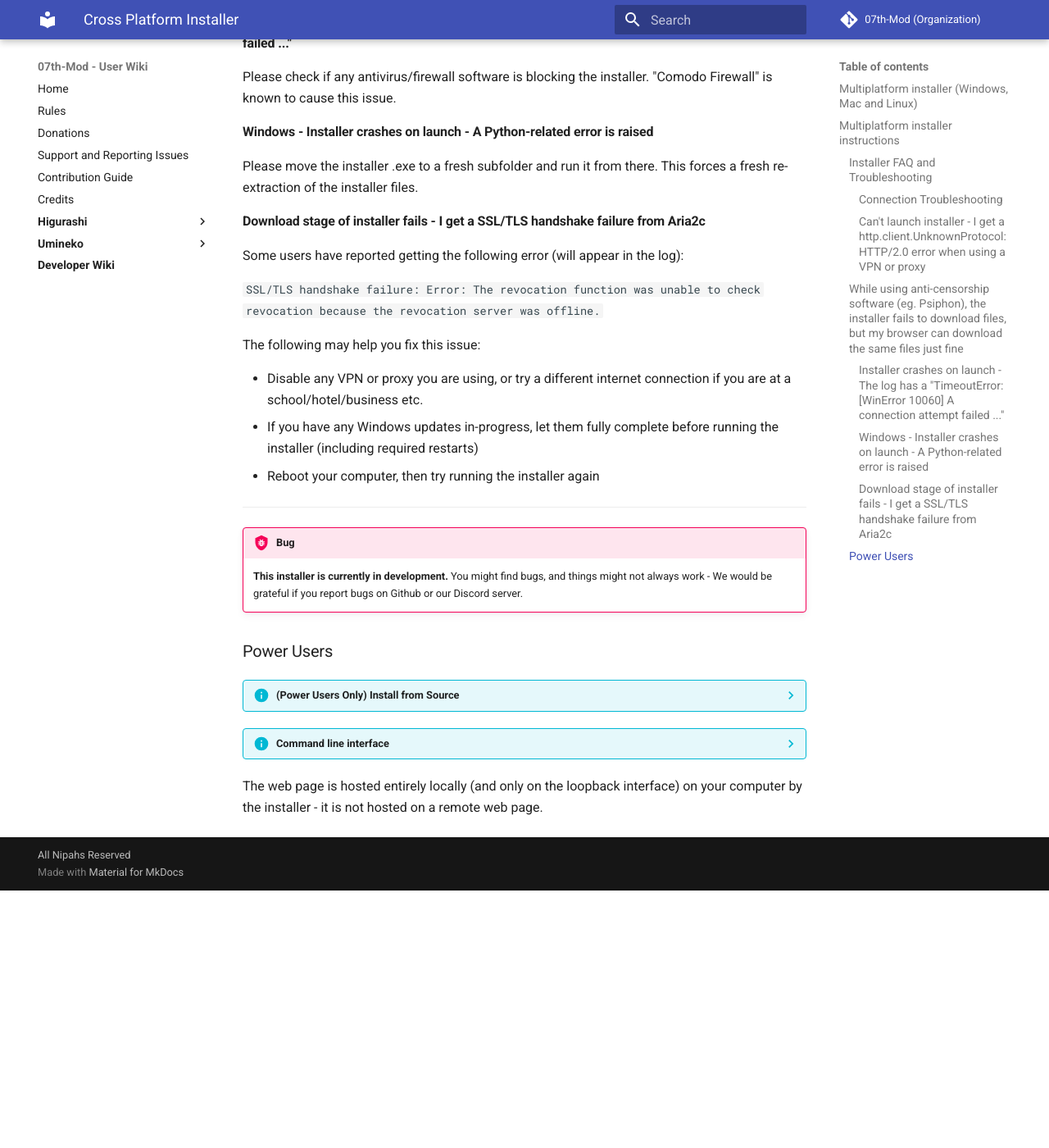
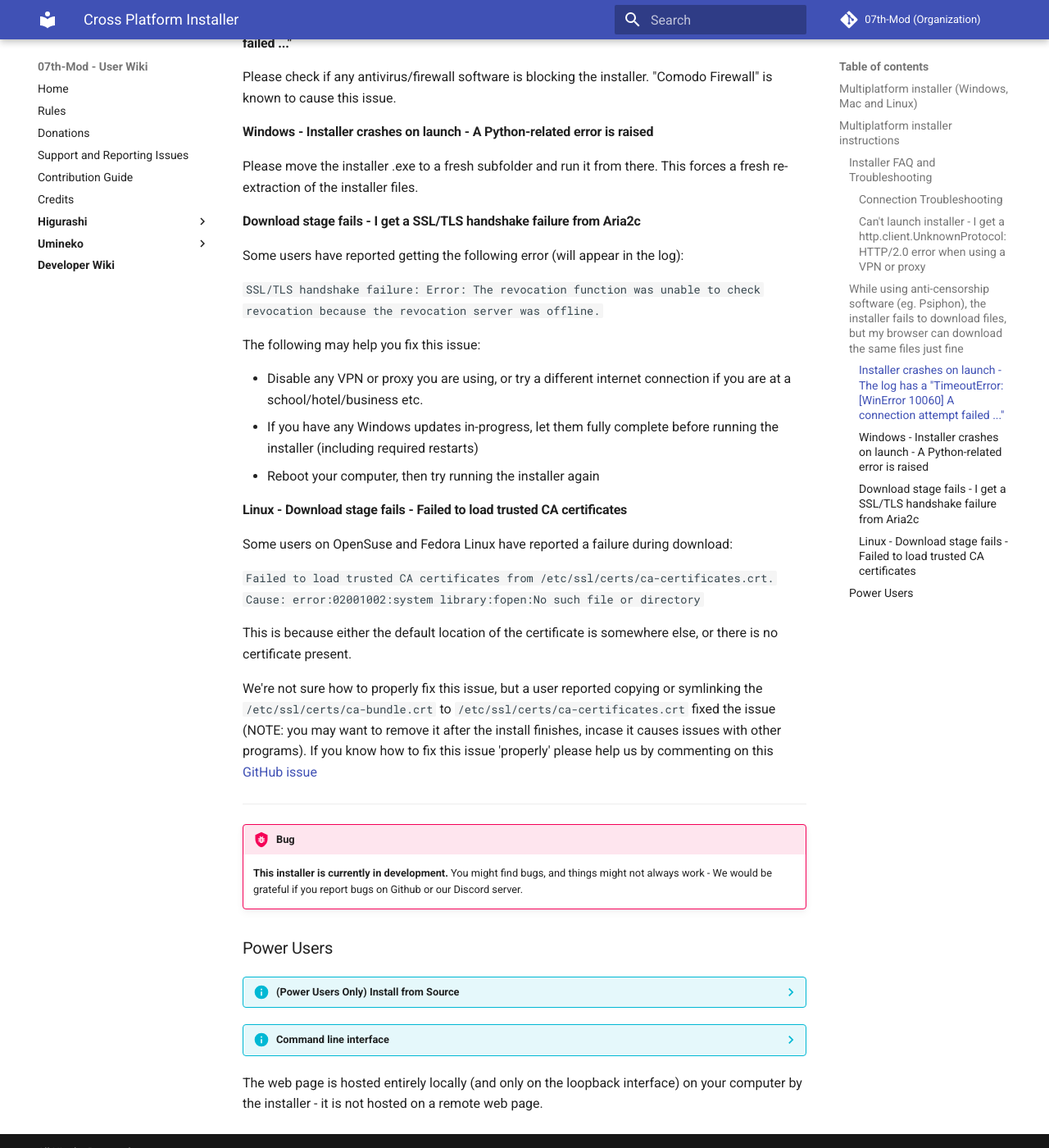
Before and after one commit to 07th-mod/wiki, an MkDocs documentation site: the page built from docs/Snippets/Cross-Platform-Installer.md, in a window 1280 px wide and 1400 px high, scrolled down 2164 px. Shown: the whole window at 82% size. Built offline with MkDocs 1.6.1 and Material for MkDocs 9.7.7, drawn with Linux system fonts in a browser that asks for light colours; before the commit the page ends 3250 px from its top, so only the background shows below that.

Commit message:
Add FAQ (linux download fails due to missing cert)

```diff
--- a/docs/Snippets/Cross-Platform-Installer.md
+++ b/docs/Snippets/Cross-Platform-Installer.md
@@ -106,7 +106,7 @@
 
 Please move the installer .exe to a fresh subfolder and run it from there. This forces a fresh re-extraction of the installer files.
 
-#### Download stage of installer fails - I get a SSL/TLS handshake failure from Aria2c
+#### Download stage fails - I get a SSL/TLS handshake failure from Aria2c
 
 Some users have reported getting the following error (will appear in the log):
 
@@ -117,6 +117,16 @@
 - Disable any VPN or proxy you are using, or try a different internet connection if you are at a school/hotel/business etc.
 - If you have any Windows updates in-progress, let them fully complete before running the installer (including required restarts)
 - Reboot your computer, then try running the installer again
+
+#### Linux - Download stage fails - Failed to load trusted CA certificates
+
+Some users on OpenSuse and Fedora Linux have reported a failure during download:
+
+`Failed to load trusted CA certificates from /etc/ssl/certs/ca-certificates.crt. Cause: error:02001002:system library:fopen:No such file or directory`
+
+This is because either the default location of the certificate is somewhere else, or there is no certificate present.
+
+We're not sure how to properly fix this issue, but a user reported copying or symlinking the `/etc/ssl/certs/ca-bundle.crt` to `/etc/ssl/certs/ca-certificates.crt` fixed the issue (NOTE: you may want to remove it after the install finishes, incase it causes issues with other programs). If you know how to fix this issue 'properly' please help us by commenting on this [GitHub issue](https://github.com/07th-mod/python-patcher/issues/80)
 
 ----
 
```
